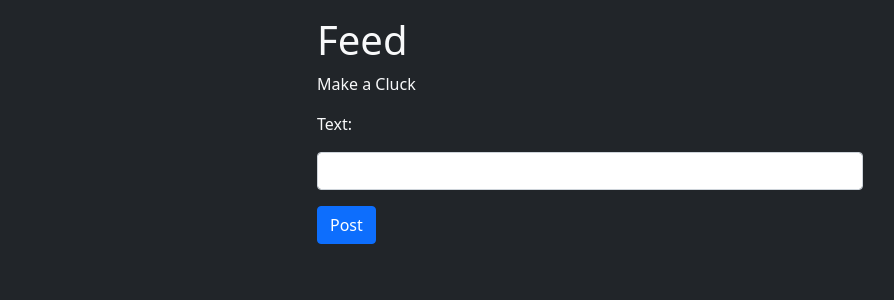
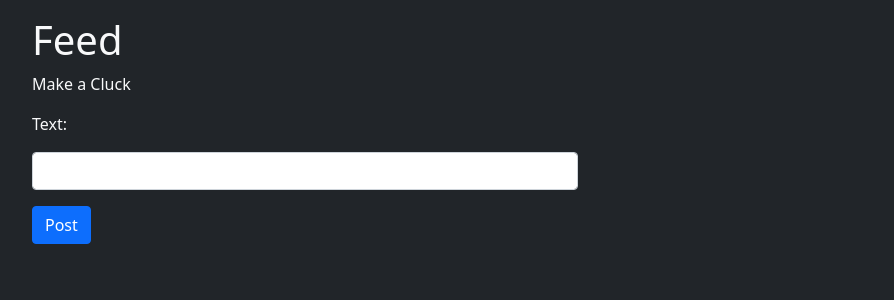
Before and after one commit to Krishi-W/Clucker, a Django app: page /feed/ in a window 1280 px wide. Shown: the part 56-356 px from the top of the page, without its empty margins (50-944 px from the left). Run offline with Django 3.2, Linux system fonts and the light colour scheme; a user stored in the database is signed in; data that the repository does not hold is empty; some libraries are stand-ins or nearby versions; some web fonts are replaced.

Commit message:
Make posts and post form on the feed view appear side by side if there is enough space

```diff
--- a/microblogs/templates/feed.html
+++ b/microblogs/templates/feed.html
@@ -5,7 +5,7 @@ Feed
 {% block content %}
 <div class="container">
   <div class="row">
-    <div class="col-sm-12 col-md-6 offset-md-3">
+    <div class="col-sm-12 col-md-6">
       <h1 class="text-light">Feed</h1>
       <p class="text-light">Make a Cluck</p>
       <form action="{% url "new_post" %}", method="post">
@@ -13,7 +13,7 @@ Feed
       {% include "partials/bootstrap_form.html" %}
       <input type="submit" value="Post" class="btn btn-primary">
     </div>
-    <div class="col-sm-12 col-md-6 offset-md-3">
+    <div class="col-sm-12 col-md-6">
       {% include "partials/posts_as_table.html" with posts=posts%}
     </div>
   </div>
```
